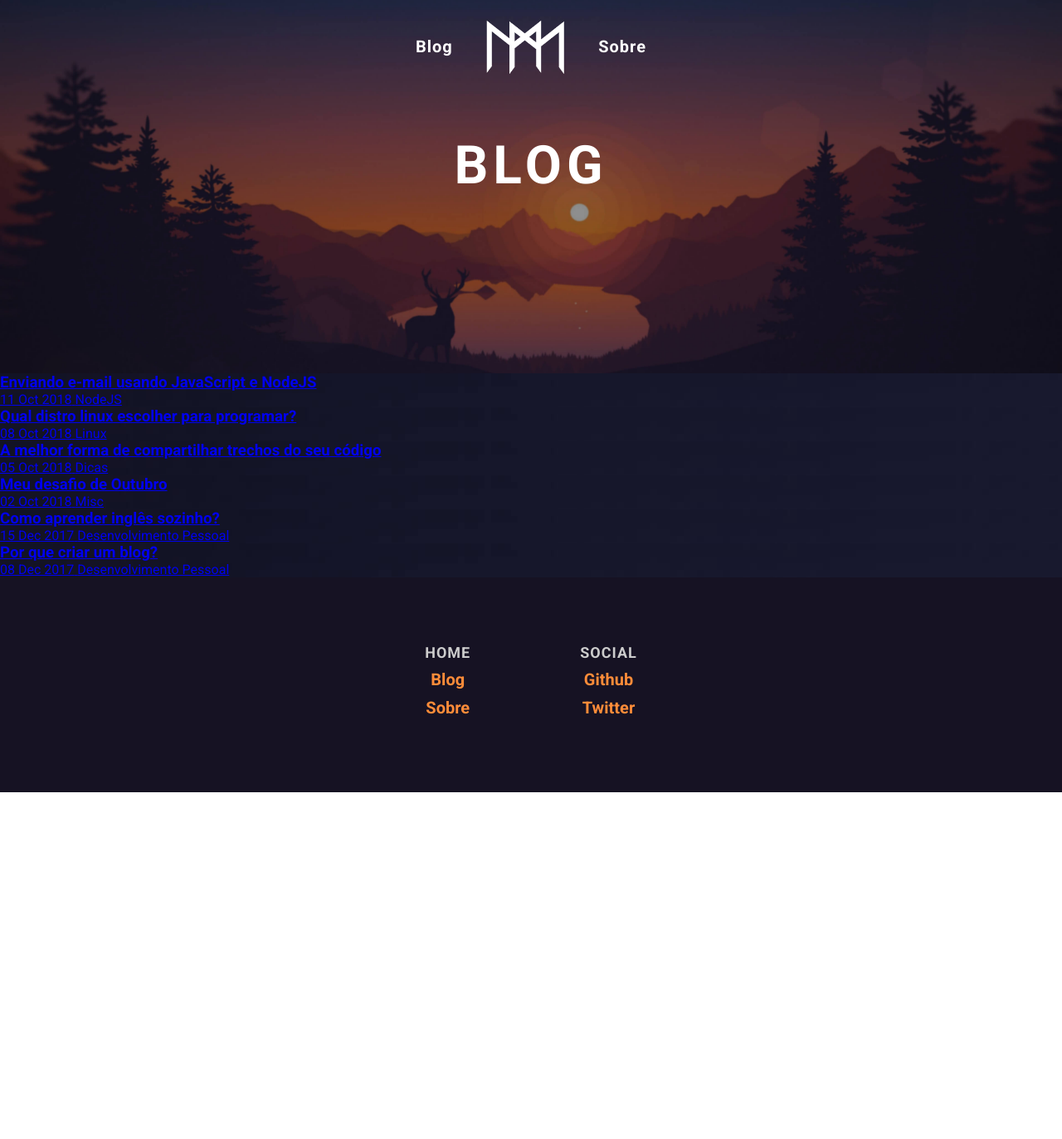
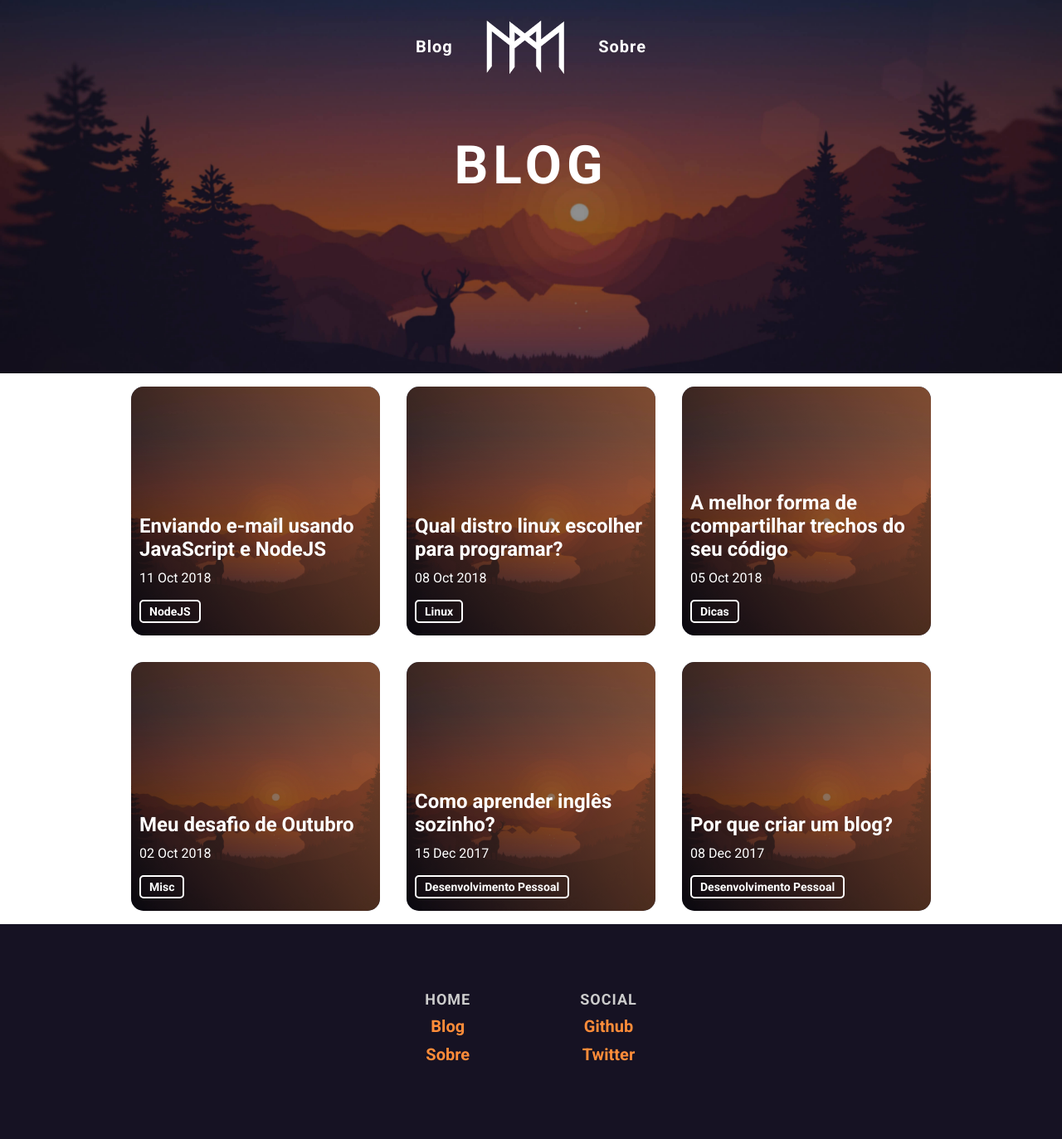
Before and after one commit to mauriciomutte/old-mauriciomutte.github.io, a Jekyll site: the page built from blog.html, in a window 1280 px wide. Shown: the whole page at 83% size. Built offline with Jekyll 4.4.1, drawn with Linux system fonts in a browser that asks for light colours; before the commit the page ends 955 px from its top, so only the background shows below that.

Commit message:
Import blog style

```diff
--- a/assets/css/main.css
+++ b/assets/css/main.css
@@ -4,6 +4,70 @@
 
 body {
   font-family: 'Roboto', sans-serif; }
+
+.posts {
+  display: flex;
+  flex-direction: row;
+  flex-wrap: wrap;
+  justify-content: center;
+  margin: auto;
+  max-width: 1000px; }
+  .posts__link {
+    color: #fff; }
+  .posts__item {
+    color: #fff;
+    height: 300px;
+    width: 300px;
+    margin: 1em;
+    position: relative;
+    border-radius: 15px;
+    z-index: 0;
+    overflow: hidden;
+    box-sizing: border-box;
+    background: no-repeat center center;
+    background-size: cover; }
+  .posts__img {
+    position: absolute;
+    z-index: -1;
+    top: 0;
+    right: 0;
+    bottom: 0;
+    left: 0;
+    opacity: .9;
+    width: 100%;
+    height: 100%; }
+    .posts__img::before {
+      content: "";
+      border-radius: 15px;
+      display: block;
+      width: 100%;
+      height: 100%;
+      opacity: 0.5;
+      background-color: #000;
+      background-image: linear-gradient(234deg, #ff8c39 0%, #000 100%); }
+  .posts__title {
+    bottom: 30%;
+    font-size: 24px;
+    left: 0;
+    margin: 0 10px;
+    position: absolute; }
+  .posts__date {
+    bottom: 20%;
+    left: 0;
+    margin: 0 10px;
+    position: absolute; }
+  .posts__category {
+    color: #fff; }
+    .posts__category__item {
+      border: 2px solid #fff;
+      border-radius: 5px;
+      bottom: 5%;
+      font-size: 14px;
+      font-weight: 600;
+      left: 0;
+      margin: 0 10px;
+      padding: 4px 10px;
+      position: absolute; }
 
 .header {
   background-color: #ccc;
--- a/assets/css/main.scss
+++ b/assets/css/main.scss
@@ -10,6 +10,9 @@ $white: #fff;
 body {
   font-family: 'Roboto', sans-serif;
 }
+
+//IMPORT
+@import 'blog';
 
 //HEADER
 .header {
```
Also changed, not shown: 1 other file.
